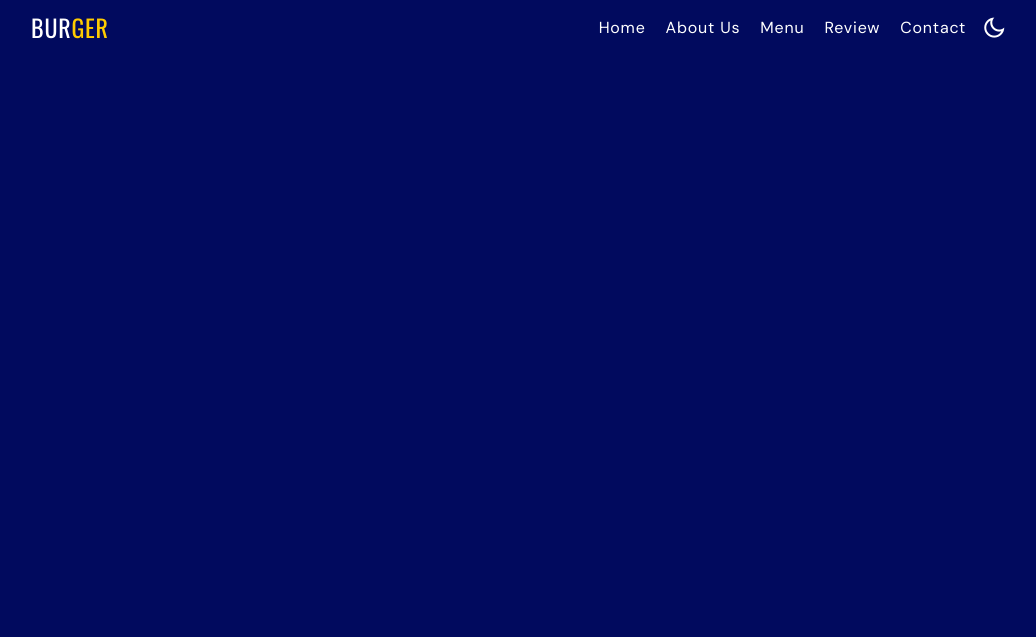
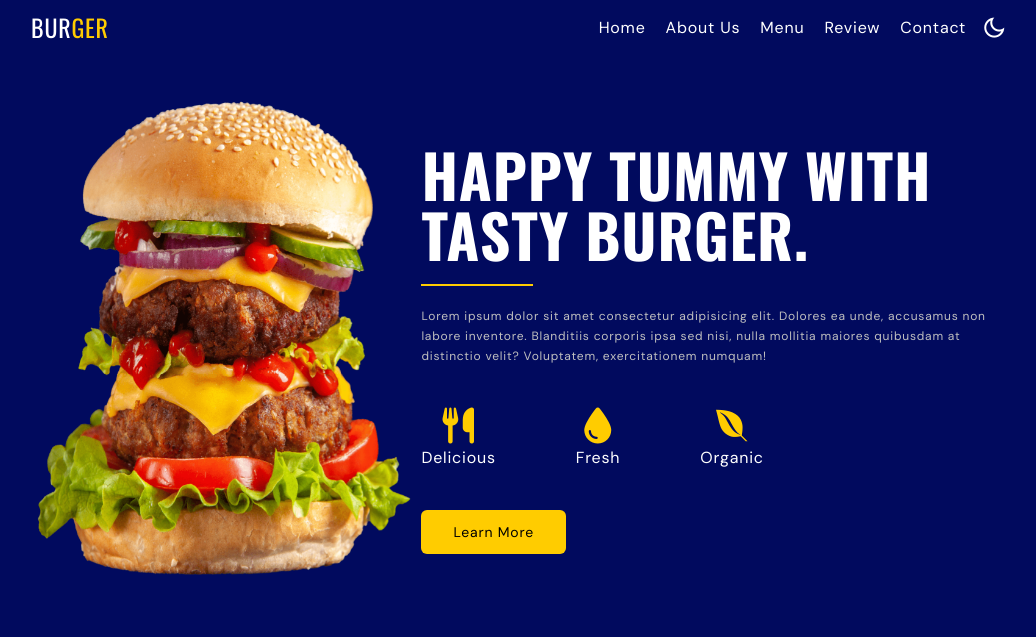
Before and after one commit to utsav1o1/HamBurger-Frontend-Tailwind, a website: page src/index.html in a window 1280 px wide. Shown: the whole page, without its empty margins (121-1157 px from the left). Drawn offline with nearby package versions, Linux system fonts and the light colour scheme.

Commit message:
added hero section

```diff
--- a/src/index.html
+++ b/src/index.html
@@ -29,12 +29,10 @@
     <header class="bg-primaryColor fixed top-0 left-0 w-full z-50 ">
         <nav class="container relative h-14 flex justify-between items-center">
             <div>
-                <a href="#" class="text-2xl uppercase font-oswald">Bur<span
-                        class="text-secondaryColor">ger</span></a>
+                <a href="#" class="text-2xl uppercase font-oswald">Bur<span class="text-secondaryColor">ger</span></a>
             </div>
             <div class="hidden absolute top-0 left-0 w-full py-14 bg-primaryColor border-b border-secondaryColor
-            md:block md:static md:py-0 md:border-none  md:w-auto md:ml-auto "
-                id="nav-menu">
+            md:block md:static md:py-0 md:border-none  md:w-auto md:ml-auto " id="nav-menu">
                 <ul class="flex flex-col text-center gap-5 md:flex-row ">
                     <li>
                         <a href="#home" class="nav__link hover:text-secondaryColor ease-in duration-700">Home</a>
@@ -66,7 +64,42 @@
     </header>
     <main>
         <!--~~~~~~~~~~~~~~~ Home ~~~~~~~~~~~~~~~-->
+        <section id="home">
+            <div class="container flex flex-col  items-center md:flex-row ">
+                <div class="mx-auto basis-1/2 lg:basis-2/5 animate-movingY">
+                    <img src="./img/home-image.png" alt="home image" class="w-60 md:w-full">
+                </div>
+                <div class="text-center md:basis-1/2 md:text-start lg:basis-3/5">
+                    <h1 class="home__title">Happy tummy with tasty burger.</h1>
+                    <div class="separator mx-auto md:mx-0">
 
+                    </div>
+                    <p class="paragraph">Lorem ipsum dolor sit amet consectetur adipisicing elit. Dolores ea unde, accusamus non
+                        labore inventore. Blanditiis corporis ipsa sed nisi, nulla mollitia maiores quibusdam at
+                        distinctio velit? Voluptatem, exercitationem numquam!</p>
+                    <div class="text-base flex items-center justify-center gap-4 py-10 md:justify-start md:gap-20">
+                        <div class="text-center">
+                            <i class="fa-solid fa-utensils text-secondaryColor text-4xl"> </i>
+                            <br />
+                            Delicious
+                        </div>
+                        <div class="text-center">
+                            <i class="fa-solid fa-droplet text-secondaryColor text-4xl"> </i>
+                            <br />
+                            Fresh
+                        </div>
+                        <div class="text-center">
+                            <i class="fa-brands fa-envira text-secondaryColor text-4xl"> </i>
+                            <br />
+                            Organic
+                        </div>
+                    </div>
+
+                        <a href="#" class="btn btn-primary">Learn More</a>
+
+                </div>
+            </div>
+        </section>
         <!--~~~~~~~~~~~~~~~ Category ~~~~~~~~~~~~~~~-->
 
         <!--~~~~~~~~~~~~~~~ Promo ~~~~~~~~~~~~~~~-->
--- a/src/input.css
+++ b/src/input.css
@@ -4,8 +4,33 @@
 @tailwind components;
 @tailwind utilities;
 
-@layer{
+@layer base{
     body{
         @apply text-whiteColor bg-primaryColor tracking-wider font-dmsans;
     }
+
+    section{
+        @apply pt-16 pb-4 md:pt-20;
+    }
 }
+
+@layer components{
+    .btn {
+        @apply inline-block text-sm py-3 px-8 capitalize text-center cursor-pointer rounded-md ease-linear duration-200;
+    }
+    .btn-primary {
+        @apply bg-secondaryColor text-black hover:opacity-75;
+    }
+}
+
+@layer utilities {
+    .home__title{
+        @apply text-4xl font-oswald font-bold uppercase lg:text-6xl;
+    }
+    .separator{
+        @apply w-28 h-[2px] bg-secondaryColor my-5;
+    }
+    .paragraph {
+        @apply text-paragraphColor text-xs leading-5;
+    }
+}
```
Also changed, not shown: src/output.css.
